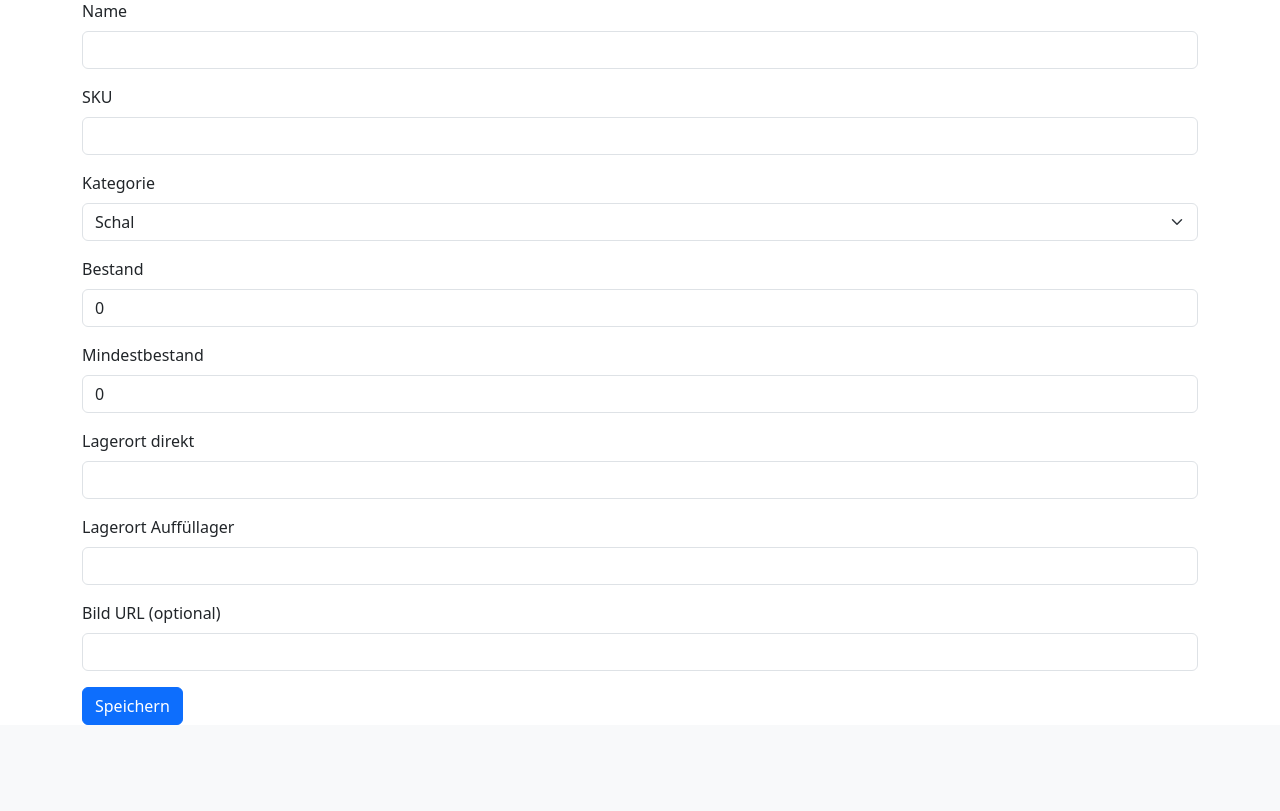
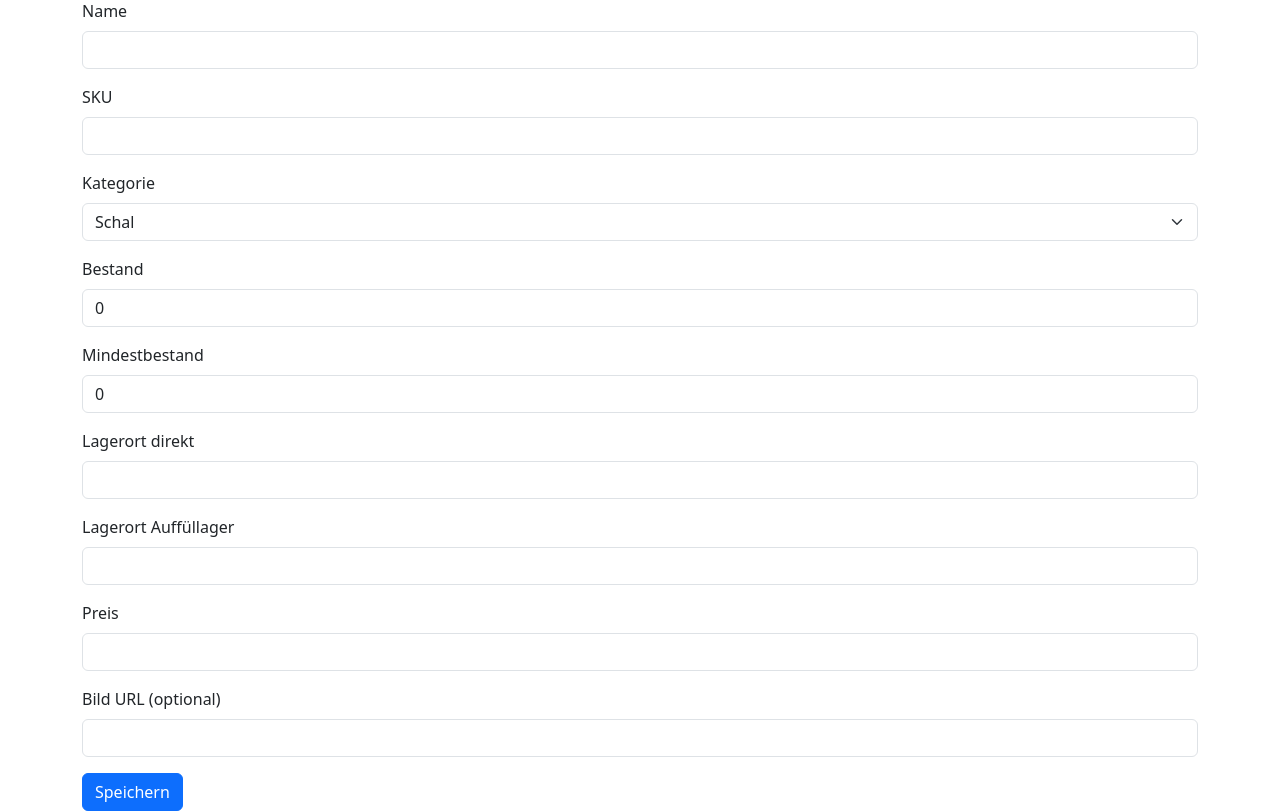
Before and after one commit to Phantomias1403/Lagerbestand, a Flask app: page /article/new in a window 1280 px wide. Shown: the part 137-948 px from the top of the page. Before the commit the page ends 862 px from the top, so only its background shows below. Run offline with Flask 3, Linux system fonts and the light colour scheme; a user stored in the database is signed in.

Commit message:
Update article_form.html

```diff
--- a/app/templates/article_form.html
+++ b/app/templates/article_form.html
@@ -15,6 +15,7 @@
   <div class="mb-3"><label class="form-label">Mindestbestand</label><input type="number" name="minimum_stock" class="form-control" value="{{ article.minimum_stock if article else 0 }}" required></div>
   <div class="mb-3"><label class="form-label">Lagerort direkt</label><input class="form-control" name="location_primary" value="{{ article.location_primary if article else '' }}"></div>
   <div class="mb-3"><label class="form-label">Lagerort Auffüllager</label><input class="form-control" name="location_secondary" value="{{ article.location_secondary if article else '' }}"></div>
+  <div class="mb-3"><label class="form-label">Preis</label><input type="number" class="form-control" name="price" value= "{{ article.price if article else '' }}"></div>
   <div class="mb-3"><label class="form-label">Bild URL (optional)</label><input class="form-control" name="image" value="{{ article.image if article else '' }}"></div>
   <div class="d-grid d-md-block">
     <button type="submit" class="btn btn-primary">Speichern</button>
```
